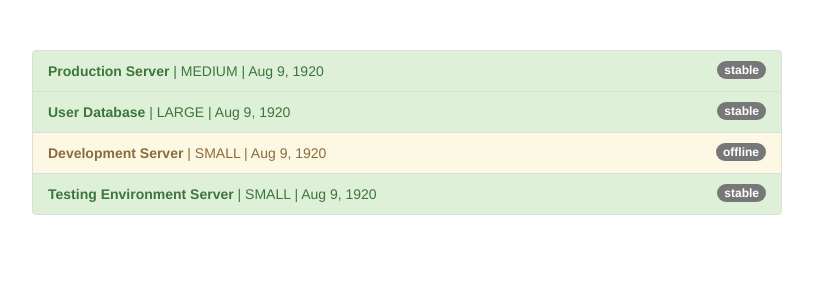
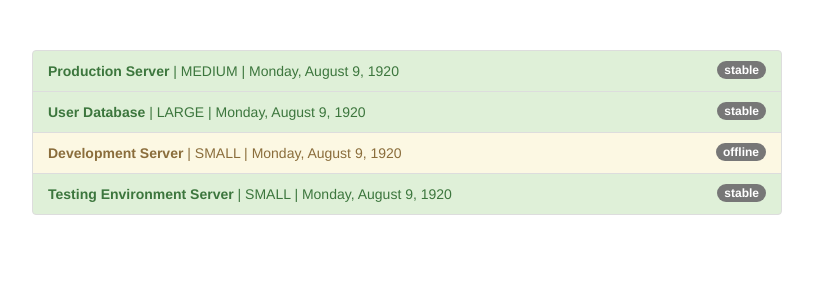
Before and after one commit to yadavmilind08/angular-pipes, an Angular app: page / in a window 1280 px wide. Shown: the top 300 px of the page, without its empty margins (233-1046 px from the left). Built offline with nearby package versions, Linux system fonts and the light colour scheme.

Commit message:
Parameterizing pipes

```diff
--- a/src/app/app.component.html
+++ b/src/app/app.component.html
@@ -8,7 +8,7 @@
           </span>
           <strong>{{ server.name }}</strong> |
           {{ server.instanceType | uppercase }} |
-          {{ server.started | date }}
+          {{ server.started | date:'fullDate' }}
         </li>
       </ul>
     </div>
```
